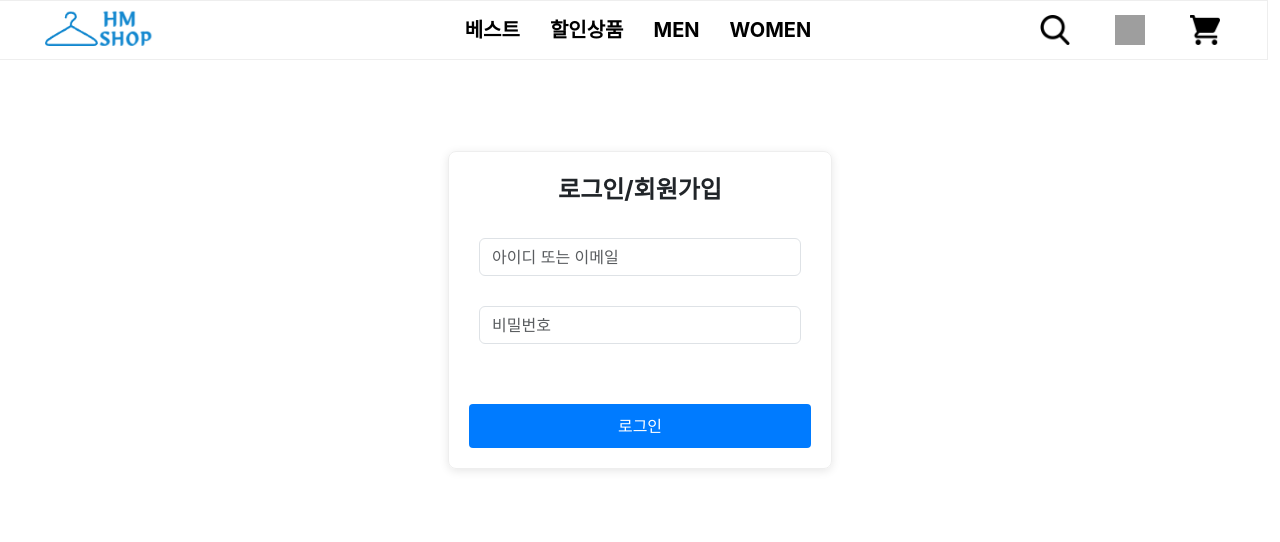
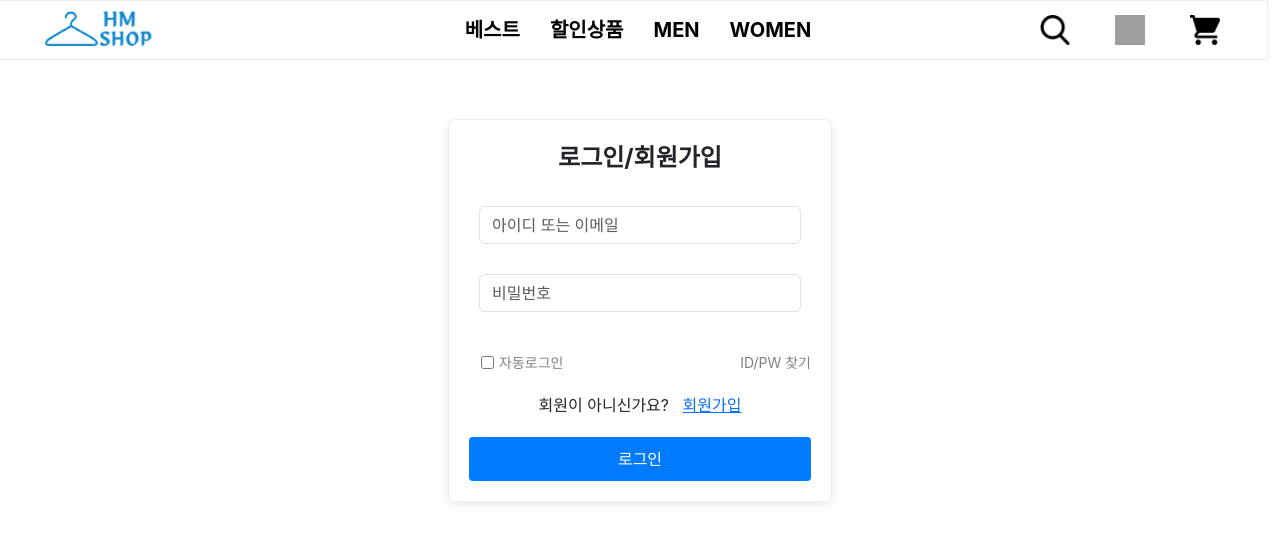
Before and after one commit to YoonHanmin/ShoppingMall, a React (Create React App) app in the folder shoppingmall/src/main/front/: page /login in a window 1280 px wide. Shown: the top 542 px of the page. Built offline with nearby package versions, Linux system fonts and the light colour scheme; grey boxes are pictures that could not be loaded.

Commit message:
feat : Auth 기능 추가 Spring Security , JWT 로그인 Authentication 기능 수정중

```diff
--- a/shoppingmall/src/main/front/src/App.js
+++ b/shoppingmall/src/main/front/src/App.js
@@ -5,6 +5,7 @@ import Header from "./component/header";
 import Footer from "./component/footer";
 import Content from './component/content';
 import LoginPage from './component/loginPage';
+import RegisterPage from './component/RegisterPage';
  import { BrowserRouter as Router, Route, Routes, useNavigate,useLocation } from "react-router-dom";
 import MainPage from './component/mainPage';
 
@@ -28,6 +29,7 @@ function Main() {
         <Routes>
           <Route path="/" element={<MainPage />} />
           <Route path="/login" element={<LoginPage />} />
+          <Route path="/register" element={<RegisterPage />} />
         </Routes>
       </div>
       {/* 현재 경로가 '/login'이 아닐 때만 Footer를 표시 */}
--- a/shoppingmall/src/main/front/src/component/loginPage.js
+++ b/shoppingmall/src/main/front/src/component/loginPage.js
@@ -1,5 +1,5 @@
 import React,{useEffect,useState } from 'react';
-
+import { Link } from 'react-router-dom';
 import '../css/loginPage.css';
 import axios  from 'axios';
 
@@ -17,6 +17,19 @@ function LoginPage(){
             <input type="text" className='form-control' placeholder="아이디 또는 이메일" />
             <input type="password" className='form-control' placeholder="비밀번호" />
         </div>
+        <div className='container-option'>
+            <label className='auto-login'>
+            <input type="checkbox" />
+            자동로그인
+            </label>
+        <span className='find-options'>ID/PW 찾기</span>
+        </div>
+        <div className='container-regist'>
+            <span>회원이 아니신가요?</span>
+            &nbsp;&nbsp;&nbsp;
+            <span><Link to="/register">회원가입</Link></span>
+        </div>
+
         <div className='container-button'>
             <button>로그인</button>
         </div>
--- a/shoppingmall/src/main/front/src/css/loginPage.css
+++ b/shoppingmall/src/main/front/src/css/loginPage.css
@@ -31,7 +31,7 @@
     padding: 10px; /* 패딩 추가 */
 
     border-radius: 4px; /* 둥근 모서리 */
-    margin-bottom: 20px; /* 입력 필드와 버튼 간 간격 */
+
 }
 .container-input input{
     margin-bottom: 30px;
@@ -55,3 +55,26 @@
 .container-button button:hover {
     background-color: #0056b3; /* 호버 시 배경색 변경 */
 }
+
+.container-option {
+    color : gray;
+    display: flex; /* Flexbox 사용 */
+    justify-content: space-between; /* 양쪽 끝 정렬 */
+    align-items: center; /* 수직 중앙 정렬 */
+    margin-bottom: 20px; /* 입력 필드와의 간격 조정 */
+    font-size: 14px; /* 글자 크기 조정 */
+    margin-left: 12px;
+}
+
+.auto-login {
+    display: flex; /* Flexbox 사용 */
+    align-items: center; /* 수직 중앙 정렬 */
+}
+
+.auto-login input {
+    margin-right: 5px; /* 체크박스와 텍스트 간격 조정 */
+}
+
+.container-regist{
+    margin-bottom: 20px; /* 입력 필드와의 간격 조정 */
+}
```
Also changed, not shown: 2 other files (tests, documents, lock files or other folders).
